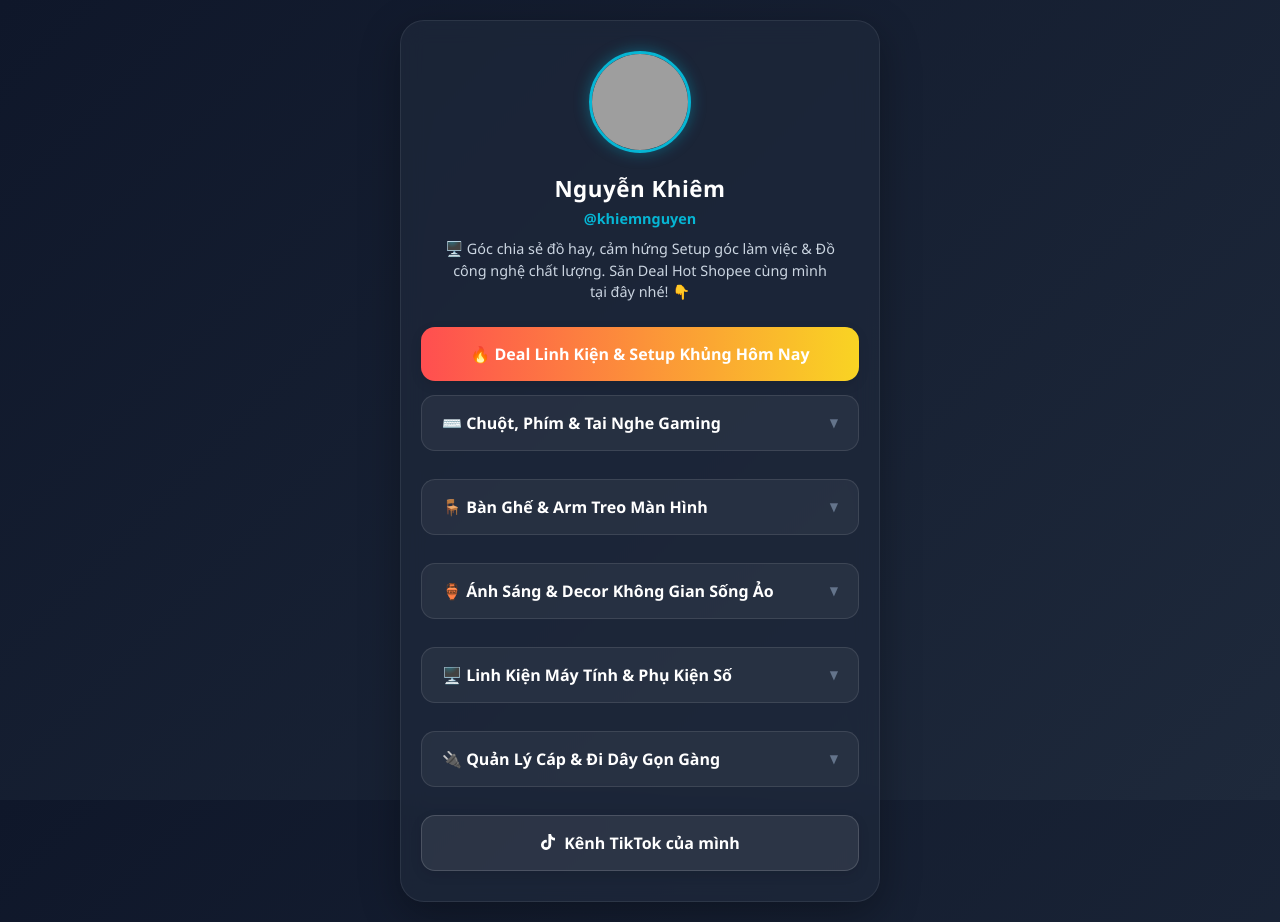
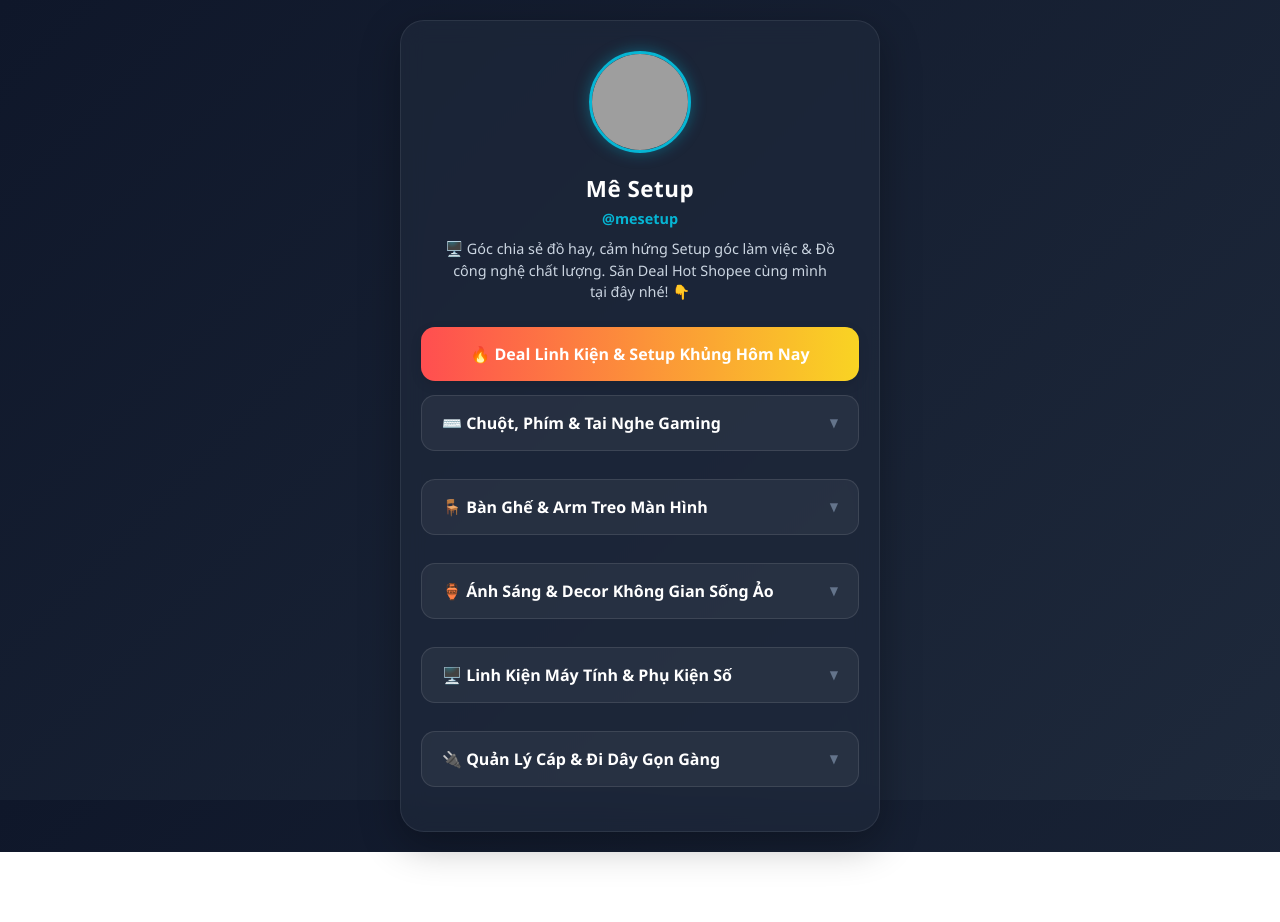
Before and after one commit to vandaiphat/Goccongnghegiahoi, a plain HTML site: page index.html in a window 1280 px wide. After the commit the page ends 852 px from the top, so only its background shows below. Drawn offline with Linux system fonts and the light colour scheme; grey boxes are pictures that could not be loaded.

Commit message:
Update index.html

```diff
--- a/index.html
+++ b/index.html
@@ -178,26 +178,16 @@
             color: #22d3ee;
             transform: translateX(4px);
         }
-
-        /* Nút TikTok ở dưới cùng */
-        .tiktok-btn {
-            background: rgba(255, 255, 255, 0.08);
-            color: #ffffff;
-            border: 1px solid rgba(255, 255, 255, 0.15);
-        }
-        .tiktok-btn:hover {
-            background: #ffffff;
-            color: #0f172a;
-        }
     </style>
 </head>
 <body>
 
     <div class="bio-container">
+        <!-- Ảnh đại diện của kênh Mê Setup -->
         <img class="avatar" src="https://scontent.fhan15-1.fna.fbcdn.net/v/t39.30808-6/555677524_1936129370578501_3503572174020553495_n.jpg?stp=dst-jpg_tt6&cstp=mx1024x1024&ctp=s1024x1024&_nc_cat=101&ccb=1-7&_nc_sid=6ee11a&_nc_ohc=p7RncYPrmRUQ7kNvwHQBb7a&_nc_oc=AdqtwF1XvKm6_AzfY4NAZI1DGtfe-ZpKtcrSTvSF6YQGnXwdVkVRNViFdXsW9djvb1T1RvDomzXEfqQejBPRhBkG&_nc_zt=23&_nc_ht=scontent.fhan15-1.fna&_nc_gid=va2KELk39M_lKEZuddH_Pg&_nc_ss=7b2a8&oh=00_AQCbJMv8AmexnruC9MkjLH1pPXg4GmPM3tENUHW7G_KWTA&oe=6A56E307" alt="Avatar">
 
-        <div class="name">Nguyễn Khiêm</div>
-        <div class="username">@khiemnguyen</div>
+        <div class="name">Mê Setup</div>
+        <div class="username">@mesetup</div>
 
         <div class="description">
             🖥️ Góc chia sẻ đồ hay, cảm hứng Setup góc làm việc & Đồ công nghệ chất lượng. Săn Deal Hot Shopee cùng mình tại đây nhé! 👇
@@ -205,10 +195,12 @@
 
         <div class="links-wrapper">
 
+            <!-- 🔥 NÚT DEAL CHỦ ĐẠO -->
             <a href="https://s.shopee.vn/30mlctb2zg" target="_blank" class="link-card highlight">
                 🔥 Deal Linh Kiện & Setup Khủng Hôm Nay
             </a>
 
+            <!-- ⌨️ DANH MỤC: CHUỘT, PHÍM & TAI NGHE GAMING -->
             <button class="category-btn" onclick="toggleCategory(this)">⌨️ Chuột, Phím & Tai Nghe Gaming</button>
             <div class="products-list">
                 <a href="https://s.shopee.vn/30mlctb2zg" target="_blank" class="product-item">⌨️ Bàn Phím Cơ Aula F75 Quốc Dân (Gõ Êm, Hotswap Cực Ngon)</a>
@@ -222,6 +214,7 @@
                 <a href="https://s.shopee.vn/3qLPi2cd55" target="_blank" class="product-item">⚡ Bàn Di Chuột Tích Hợp Sạc Không Dây 2-in-1 Siêu Tiện Lợi</a>
             </div>
 
+            <!-- 🪑 DANH MỤC: BÀN GHẾ & ARM TREO MÀN HÌNH -->
             <button class="category-btn" onclick="toggleCategory(this)">🪑 Bàn Ghế & Arm Treo Màn Hình</button>
             <div class="products-list">
                 <a href="https://s.shopee.vn/qho3S0h84" target="_blank" class="product-item">🏗️ Arm Treo Màn Hình Giá Đỡ Xoay 360 Độ (Giải Phóng Mặt Bàn)</a>
@@ -230,6 +223,7 @@
                 <a href="LINK_BAN" target="_blank" class="product-item">🪵 Bàn Nâng Hạ Độ Cao Tự Động Thông Minh</a>
             </div>
 
+            <!-- 🏺 DANH MỤC: ĐỒ DECOR & GÓC LIVESTREAM -->
             <button class="category-btn" onclick="toggleCategory(this)">🏺 Ánh Sáng & Decor Không Gian Sống Ảo</button>
             <div class="products-list">
                 <a href="https://s.shopee.vn/30mleV2Ml7" target="_blank" class="product-item">💡 Đèn Treo Màn Hình Bảo Vệ Mắt (Chống Cận, Không Chói Mắt)</a>
@@ -240,6 +234,7 @@
                 <a href="https://s.shopee.vn/6pz1DpEeV0" target="_blank" class="product-item">🎨 Miếng Dán Skin Laptop Chất Liệu Cao Cấp Thay Đổi Diện Mạo</a>
             </div>
 
+            <!-- 🖥️ DANH MỤC: LINH KIỆN MÁY TÍNH & VỆ SINH -->
             <button class="category-btn" onclick="toggleCategory(this)">🖥️ Linh Kiện Máy Tính & Phụ Kiện Số</button>
             <div class="products-list">
                 <a href="https://s.shopee.vn/1Le4fUndHL" target="_blank" class="product-item">🌪️ Quạt Tản Nhiệt Case PC RGB Siêu Mát (Đồng Bộ Màu)</a>
@@ -249,6 +244,7 @@
                 <a href="LINK_VGA" target="_blank" class="product-item">🎮 Card Đồ Họa VGA Hiệu Năng Cao Giá Hời</a>
             </div>
 
+            <!-- 🔌 DANH MỤC: QUẢN LÝ CÁP ĐI DÂY -->
             <button class="category-btn" onclick="toggleCategory(this)">🔌 Quản Lý Cáp & Đi Dây Gọn Gàng</button>
             <div class="products-list">
                 <a href="LINK_KHAY_DI_DAY" target="_blank" class="product-item">🗑️ Khay Đi Dây Giấu Dưới Mặt Bàn Tiện Lợi</a>
@@ -257,16 +253,10 @@
                 <a href="LINK_OCAM" target="_blank" class="product-item">🔌 Ổ Cắm Điện Chống Giật Đa Năng Cao Cấp</a>
             </div>
 
-            <a href="https://www.tiktok.com/@vuonnhabao?_r=1&_t=ZS-97rjfeCOCfq" target="_blank" class="link-card tiktok-btn" style="display: flex !important; justify-content: center !important; align-items: center !important; gap: 8px;">
-                <svg xmlns="http://www.w3.org/2000/svg" viewBox="0 0 448 512" style="width: 16px; height: 16px; fill: currentColor; flex-shrink: 0; transform: translateY(-1px); display: block;">
-                    <path d="M448,209.91a210.06,210.06,0,0,1-122.77-39.25V349.38A162.55,162.55,0,1,1,185,188.31V278.2a74.62,74.62,0,1,0,52.23,71.18V0l88,0a121.18,121.18,0,0,0,1.86,22.17h0A122.18,122.18,0,0,0,381,102.39a121.43,121.43,0,0,0,67,18.84Z"/>
-                </svg>
-                <span>Kênh TikTok của mình</span>
-            </a>
-
         </div>
     </div>
 
+    <!-- SCRIPT XỬ LÝ HIỆU ỨNG ĐÓNG MỞ DANH MỤC MƯỢT MÀ -->
     <script>
         function toggleCategory(button) {
             button.classList.toggle("active");
```
